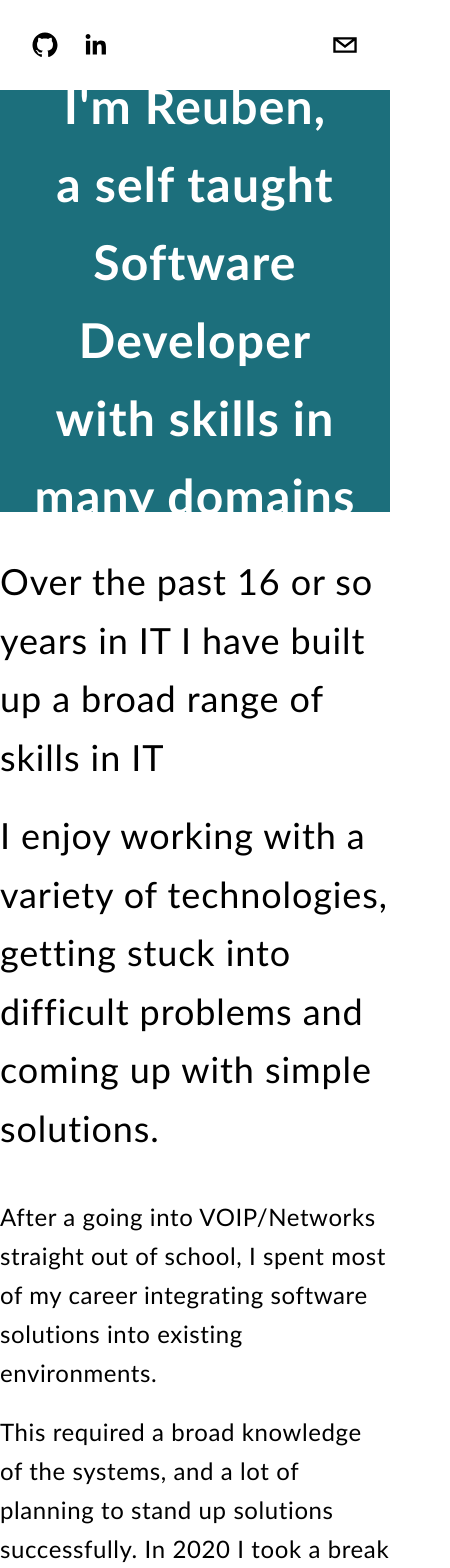
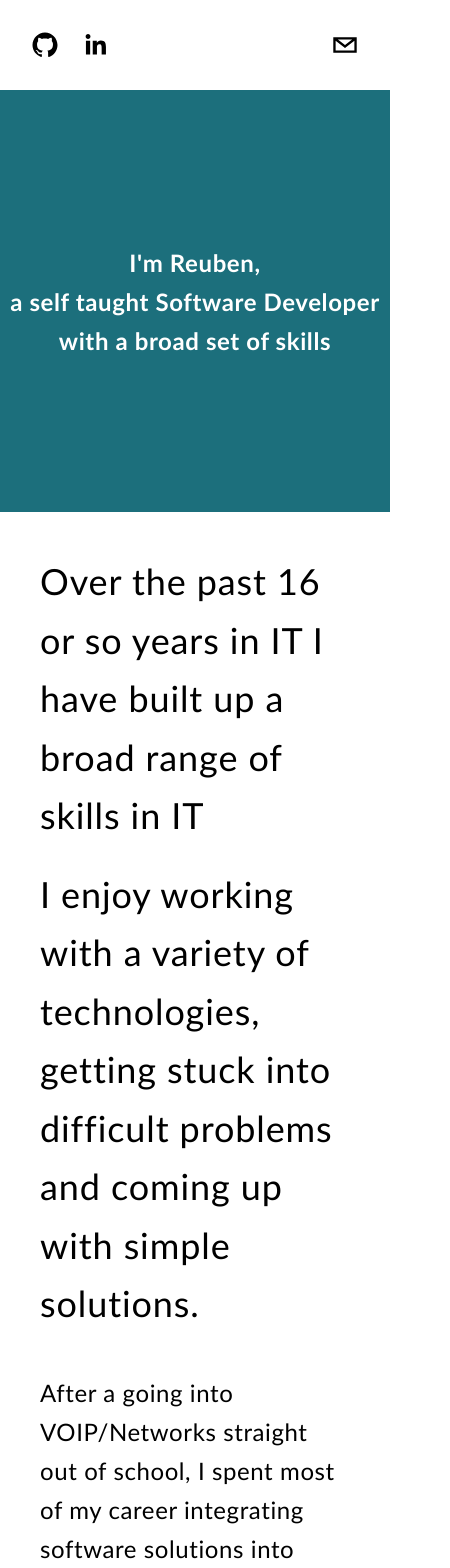
Before and after one commit to watchmego/portfolioV1, a React (Create React App) app: page / in a window 390 px wide. Shown: the top 1568 px of the page, 450 px wide, since content can reach past the window. Built offline with nearby package versions, Linux system fonts and the light colour scheme.

Commit message:
updated layout

```diff
--- a/src/components/About.js
+++ b/src/components/About.js
@@ -3,9 +3,9 @@ import { icons } from "./Skills";
 
 const About = () => {
   return (
-    <div className="max-w-[1100px] py-10 items-center justify-center m-auto">
+    <div className="max-w-[1100px] px-10 py-10 items-center justify-center m-auto">
       <div className="flex gap-10 w-full  height-auto flex-col xl:flex-row  ">
-        <div className="w-screen xl:w-[calc(50%-20px)] ">
+        <div className="w-full xl:w-[calc(50%-20px)] ">
         <p className="lg:text-5xl text-4xl tracking-wide leading-relaxed">
           Over the past 16 or so years in IT I have built up a broad range of skills in IT
           </p>
@@ -13,7 +13,7 @@ const About = () => {
             I enjoy working with a variety of technologies, getting stuck into difficult problems and coming up with simple solutions.
         </p>
         </div>
-        <div className="w-screen xl:w-[calc(50%-20px)] ">
+        <div className="w-full xl:w-[calc(50%-20px)] ">
         <p className="lg:text-3xl text-2xl tracking-wide leading-relaxed">
           After a going into VOIP/Networks straight out of school, I spent most of my career integrating software solutions into existing environments.
           </p>
--- a/src/components/Banner.js
+++ b/src/components/Banner.js
@@ -3,10 +3,10 @@ import React from "react";
 const Banner = () => {
   return (
     <div className="h-[calc(100vh/2)] flex items-center justify-center bg-[#1c6f7c]">
-      <h1 className="text-5xl font-bold text-center tracking-wide leading-relaxed text-white">
+      <h1 className="text-2xl lg:text-5xl font-bold text-center tracking-wide leading-relaxed text-white">
         I'm Reuben,
         <br /> a self taught Software Developer <br />
-        with skills in many domains
+        with a broad set of skills
       </h1>
     </div>
   );
--- a/src/components/Header.js
+++ b/src/components/Header.js
@@ -4,7 +4,7 @@ import { motion } from "framer-motion";
 
 const Header = () => {
   return (
-    <header className="sticky top-0 p-5 flex items-start justify-between transition mx-auto z-20 xl:items-center bg-transparent">
+    <header className="sticky top-0 p-5 flex items-start justify-between transition mx-auto z-20 xl:items-center bg-white">
       <motion.div
         className="flex flex-row items-center"
         initial={{
--- a/src/components/ProjectCard.js
+++ b/src/components/ProjectCard.js
@@ -7,7 +7,7 @@ const Chatty = () => {
     <div className="bg-[#212121]">
       <div className="flex max-w-[1100px] w-full pt-[115px] height-auto flex-col gap-10 xl:flex-row items-center justify-center m-auto  ">
         <img
-          className="relative bottom-[-40px] max-w-[550px]  max-h-[400px] object-cover top xl:w-[calc(50vw-20px)]"
+          className="relative bottom-[-40px] xl:max-w-[550px]  max-h-[400px] object-cover top xl:w-[calc(50vw-20px)]"
           src={chattyImg}
         />
         <div className="flex flex-col">
@@ -50,7 +50,7 @@ const URLShortener = () => {
     <div className="bg-[#1c6f7c]">
       <div className="flex max-w-[1100px] w-full pt-[115px] height-auto flex-col gap-10 xl:flex-row-reverse items-center justify-center m-auto  ">
         <img
-          className="relative bottom-[-40px] max-w-[550px]  max-h-[400px] object-cover top xl:w-[calc(50vw-20px)]"
+          className="relative bottom-[-40px] xl:max-w-[550px]  max-h-[400px] object-cover top xl:w-[calc(50vw-20px)]"
           src={URLImg}
         />
         <div className="flex flex-col">
--- a/src/components/Projects.js
+++ b/src/components/Projects.js
@@ -2,7 +2,7 @@ import React from "react";
 import { ProjectCards } from "./ProjectCard";
 const Projects = () => {
   return (
-    <div>
+    <div className="px-10">
       {ProjectCards.map((Card, idx) => {
         return (
           <div key={idx}>
```
